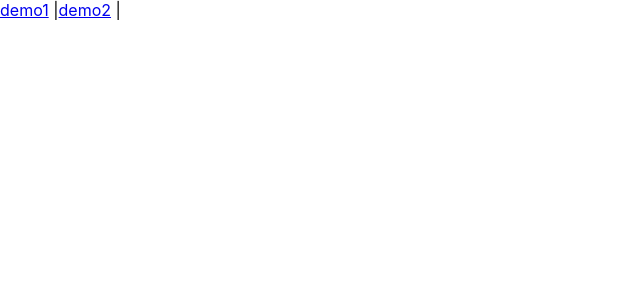
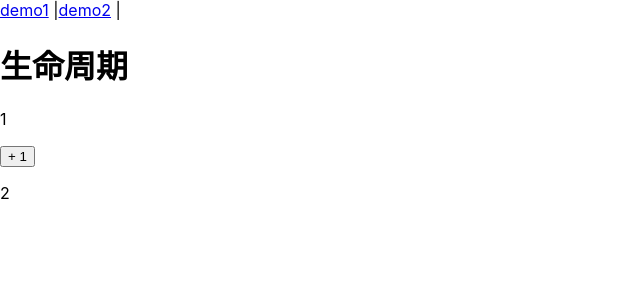
Before and after one commit to tengluomomei/react-demo, a React (Create React App) app: page /#/demo7 in a window 1280 px wide. Before the commit this address had no page. Shown: the top 300 px of the page, without its empty margins (0-640 px from the left). Built offline with nearby package versions, Linux system fonts and the light colour scheme.

Commit message:
代码同步4

```diff
--- a/src/App.js
+++ b/src/App.js
@@ -4,6 +4,7 @@ import Demo3 from './pages/jsx/Demo3'
 import Demo4 from './pages/jsx/Demo4'
 import Demo5 from './pages/jsx/Demo5'
 import Demo6 from './pages/jsx/Demo6'
+import Demo7 from './pages/jsx/Demo7'
 import {HashRouter,Route, Routes, Link} from 'react-router-dom'
 
 
@@ -21,6 +22,7 @@ function App() {
           <Route path='demo4' element={<Demo4/>}></Route>
           <Route path='demo5' element={<Demo5/>}></Route>
           <Route path='demo6' element={<Demo6/>}></Route>
+          <Route path='demo7' element={<Demo7/>}></Route>
         </Routes>
       </HashRouter>
       {/* <DemoA a='abc'></DemoA>
--- /dev/null
+++ b/src/pages/jsx/Demo7.jsx
@@ -0,0 +1,79 @@
+import React from 'react'
+
+class Demo7 extends React.Component{
+    constructor(props){
+        super()
+        this.state = {
+            num: 1,
+            count: 2
+        }
+        this.addFun = this.addFun.bind(this)
+        // setInterval(function(){
+        //     console.log(111)
+        // }, 1000)
+    }
+
+    componentDidMount(){
+        console.log('componentDidMount...')
+    }
+
+    componentDidUpdate(props, state){
+        console.log('componentDidUpdate...')
+        if(state.num === this.state.num){
+            this.setState((state)=>{
+                return {
+                    num: state.num + 1
+                }
+            })
+        }
+    }
+
+    // shouldComponentUpdate(props, state){
+    //     return false
+    // }
+
+
+    addFun(){
+    //    this.setState({
+    //         // num: 10
+    //    })
+        console.log('+1_num')
+        this.setState((state,props)=>{
+            return {
+                num: state.num + 1
+            }
+        })
+    }
+
+    // 简介修改也是不允许
+    renderFun(){
+        this.setState((state)=>{
+            return {
+                num: state.num + 1
+            }
+        })
+        return <h1>xxxxxx</h1>
+    }
+
+    render(){
+        let {num, count} = this.state
+        console.log('render...')
+        // 不能修改状态
+        // this.setState((state)=>{
+        //     return {
+        //         num: state.num + 1
+        //     }
+        // })
+        return (
+            <div>
+                <h1>生命周期</h1>
+                <p>{num}</p>
+                <button onClick={()=>{this.addFun()}}>+ 1</button>
+                <p>{count}</p>
+                {/* <button>{this.renderFun()}</button> */}
+            </div>
+        )
+    }
+}
+
+export default Demo7
```
Also changed, not shown: 1 other file (tests, documents, lock files or other folders).
